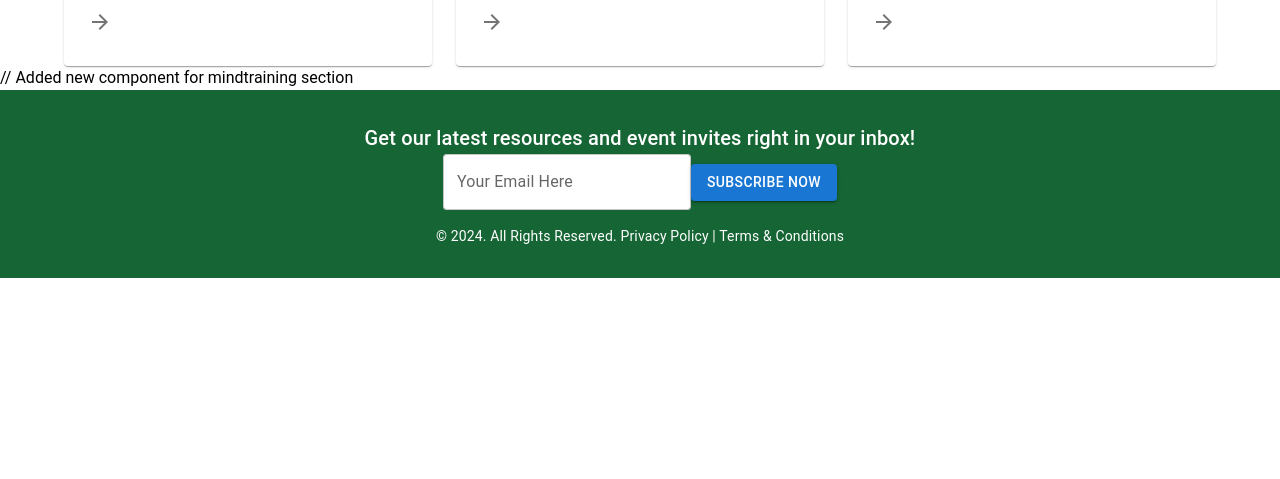
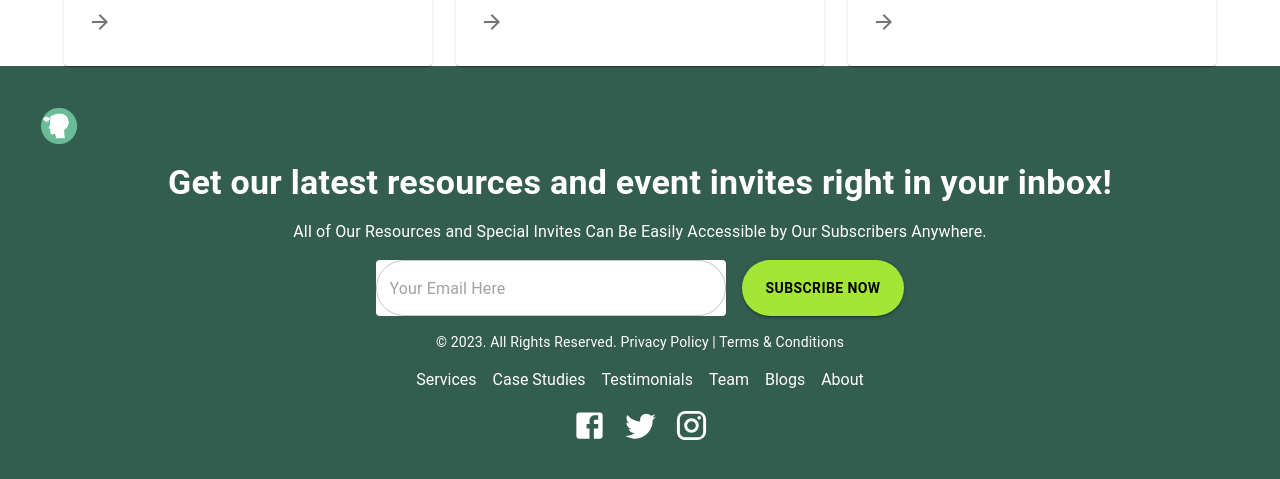
Before and after one commit to Mutai001/Mental-health-app, a React (Vite) app: page / in a window 1280 px wide. Shown: the part 3368-3847 px from the top of the page. Before the commit the page ends 3646 px from the top, so only its background shows below. Built offline with nearby package versions, Linux system fonts and the light colour scheme.

Commit message:
nice footer

```diff
--- a/src/App.tsx
+++ b/src/App.tsx
@@ -21,7 +21,7 @@ const App: React.FC = () => {
         <CaseStudies />
         <Testimonials />
         <Specialists />
-        <Mindtraining />  // Added new component for mindtraining section
+        <Mindtraining />
         <Footer />
       </div>
     </BrowserRouter>
--- a/src/components/Footer.tsx
+++ b/src/components/Footer.tsx
@@ -1,25 +1,92 @@
-// Footer.tsx
 import React from 'react';
 import { Typography, TextField, Button } from '@mui/material';
+import FacebookIcon from '@mui/icons-material/Facebook';
+import TwitterIcon from '@mui/icons-material/Twitter';
+import InstagramIcon from '@mui/icons-material/Instagram';
+import Box from '@mui/material/Box';
+import logo from '../assets/images/mindful logo.png'
+
+// Placeholder logo (you can replace this with an actual logo image)
+const Logo = () => (
+  <img src= {logo} alt="Mindful Logo" style={{ height: '40px', marginBottom: '16px' }} />
+);
 
 const Footer: React.FC = () => {
   return (
-    <footer className="bg-green-800 text-white py-8">
-      <div className="container mx-auto text-center">
-        <Typography variant="h6" className="mb-4">
+    <footer style={{ backgroundColor: '#335D4F', color: '#FFFFFF', padding: '40px 0' }}>
+      <div style={{ maxWidth: '1200px', margin: '0 auto', textAlign: 'center' }}>
+        {/* Logo Section */}
+        <Logo />
+        <Typography variant="h4" style={{ marginBottom: '16px', fontWeight: 'bold' }}>
           Get our latest resources and event invites right in your inbox!
         </Typography>
-        <div className="flex justify-center items-center mb-4">
+        <Typography variant="body1" style={{ marginBottom: '16px' }}>
+          All of Our Resources and Special Invites Can Be Easily Accessible by Our Subscribers Anywhere.
+        </Typography>
+
+        {/* Subscribe Section */}
+        <Box
+          sx={{
+            display: 'flex',
+            justifyContent: 'center',
+            alignItems: 'center',
+            marginBottom: '16px',
+            '@media (max-width: 600px)': {
+              flexDirection: 'column',
+              gap: '10px',
+            },
+          }}
+        >
           <TextField
-            label="Your Email Here"
+            placeholder="Your Email Here"
             variant="outlined"
-            className="bg-white rounded"
+            fullWidth
+            sx={{
+              maxWidth: '350px',
+              backgroundColor: '#FFFFFF',
+              borderRadius: '4px',
+              '& .MuiOutlinedInput-root': {
+                borderRadius: '30px', // Rounded edges
+              },
+            }}
           />
-          <Button variant="contained" color="primary" className="ml-4">
-            Subscribe Now
+          <Button
+            variant="contained"
+            sx={{
+              backgroundColor: '#A3E635',
+              color: '#000',
+              fontWeight: 'bold',
+              height: '56px',
+              borderRadius: '30px', // Rounded button edges
+              marginLeft: { xs: 0, sm: '16px' },
+              padding: '0 24px',
+              textTransform: 'none',
+            }}
+          >
+            SUBSCRIBE NOW
           </Button>
+        </Box>
+
+        <Typography variant="body2" style={{ marginBottom: '16px' }}>
+          © 2023. All Rights Reserved. Privacy Policy | Terms & Conditions
+        </Typography>
+
+        {/* Footer Links */}
+        <div style={{ display: 'flex', justifyContent: 'center', gap: '16px', marginBottom: '16px' }}>
+          <a href="#" style={{ color: '#FFFFFF', textDecoration: 'none' }}>Services</a>
+          <a href="#" style={{ color: '#FFFFFF', textDecoration: 'none' }}>Case Studies</a>
+          <a href="#" style={{ color: '#FFFFFF', textDecoration: 'none' }}>Testimonials</a>
+          <a href="#" style={{ color: '#FFFFFF', textDecoration: 'none' }}>Team</a>
+          <a href="#" style={{ color: '#FFFFFF', textDecoration: 'none' }}>Blogs</a>
+          <a href="#" style={{ color: '#FFFFFF', textDecoration: 'none' }}>About</a>
         </div>
-        <Typography variant="body2">© 2024. All Rights Reserved. Privacy Policy | Terms & Conditions</Typography>
+
+        {/* Social Media Icons */}
+        <div style={{ display: 'flex', justifyContent: 'center', gap: '16px' }}>
+          <a href="#" style={{ color: '#FFFFFF' }}><FacebookIcon fontSize="large" /></a>
+          <a href="#" style={{ color: '#FFFFFF' }}><TwitterIcon fontSize="large" /></a>
+          <a href="#" style={{ color: '#FFFFFF' }}><InstagramIcon fontSize="large" /></a>
+        </div>
       </div>
     </footer>
   );
```
Also changed, not shown: 1 other file (tests, documents, lock files or other folders).
